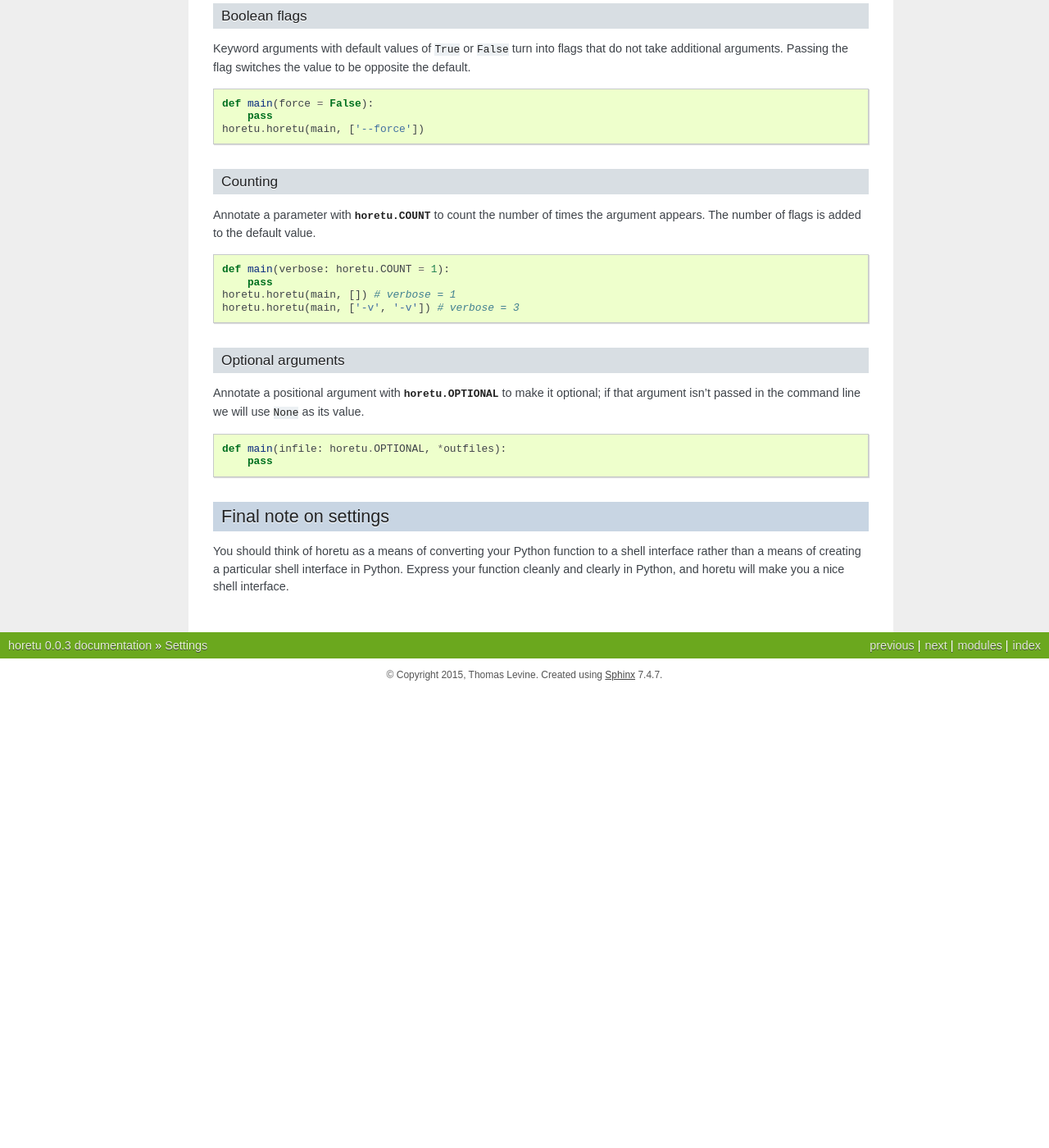
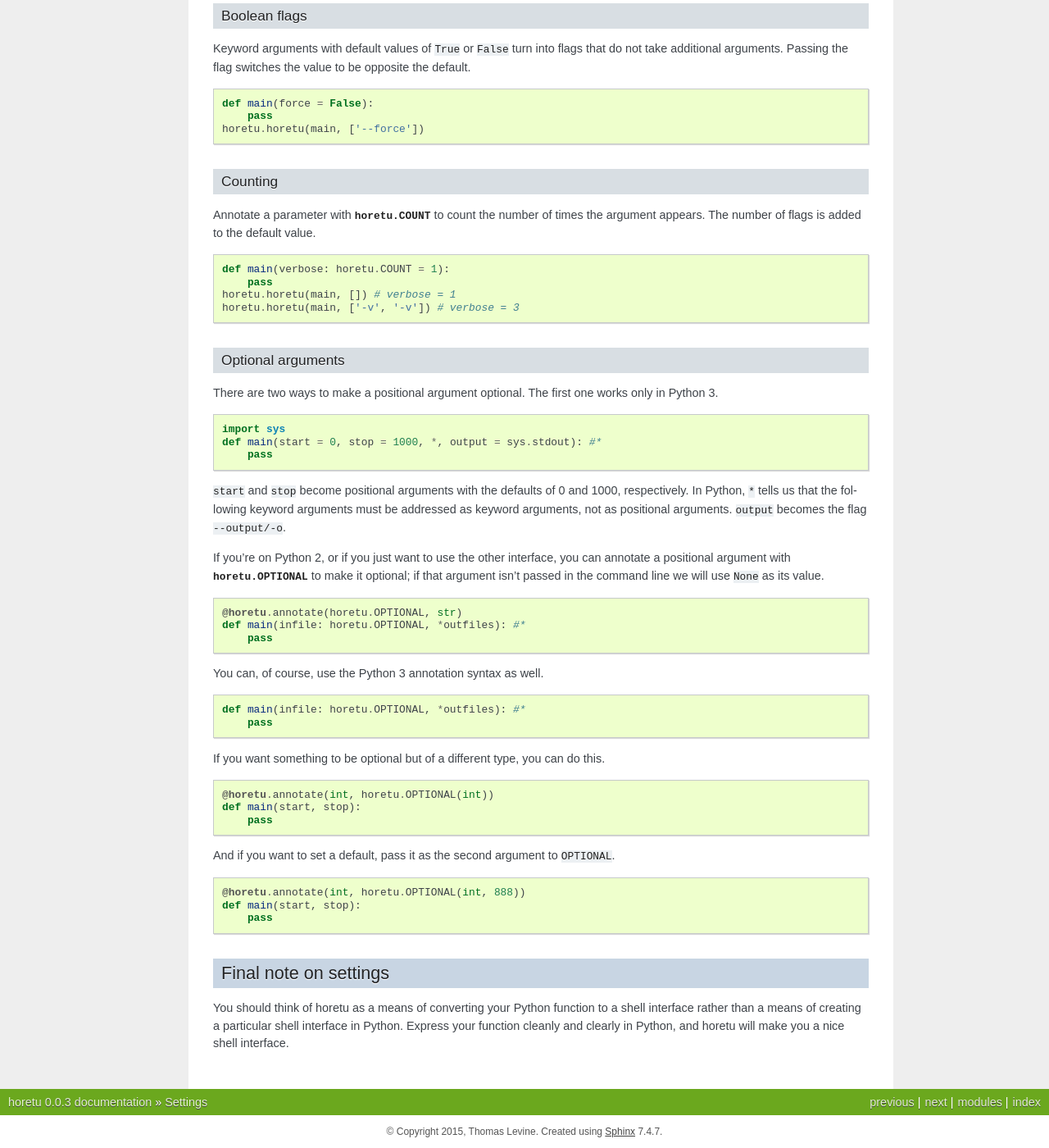
Before and after one commit to tlevine/horetu, a Sphinx documentation site: the page built from docs/settings.rst, in a window 1280 px wide and 1400 px high, scrolled down 3270 px. Shown: the whole window at 82% size. Built offline with Sphinx 7.4.7, drawn with Linux system fonts in a browser that asks for light colours; before the commit the page ends 4113 px from its top, so only the background shows below that.

Commit message:
more optional options

```diff
--- a/docs/settings.rst
+++ b/docs/settings.rst
@@ -219,13 +219,52 @@ the argument appears. The number of flags is added to the default value.
 
 Optional arguments
 ^^^^^^^^^^^^^^^^^^^^^^
-Annotate a positional argument with :py:data:`horetu.OPTIONAL` to make it
+There are two ways to make a positional argument optional.
+The first one works only in Python 3.
+
+.. testcode::
+
+    import sys
+    def main(start = 0, stop = 1000, *, output = sys.stdout): #*
+        pass
+
+``start`` and ``stop`` become positional arguments with the defaults
+of 0 and 1000, respectively. In Python, ``*`` tells us that the following
+keyword arguments must be addressed as keyword arguments, not as positional
+arguments. ``output`` becomes the flag ``--output/-o``.
+
+If you're on Python 2, or if you just want to use the other interface, you can
+annotate a positional argument with :py:data:`horetu.OPTIONAL` to make it
 optional; if that argument isn't passed in the command line we will use
 ``None`` as its value.
 
 .. testcode::
 
-    def main(infile: horetu.OPTIONAL, *outfiles):
+    @horetu.annotate(horetu.OPTIONAL, str)
+    def main(infile: horetu.OPTIONAL, *outfiles): #*
+        pass
+
+You can, of course, use the Python 3 annotation syntax as well.
+
+.. testcode::
+
+    def main(infile: horetu.OPTIONAL, *outfiles): #*
+        pass
+
+If you want something to be optional but of a different type, you can do this.
+
+.. testcode::
+
+    @horetu.annotate(int, horetu.OPTIONAL(int))
+    def main(start, stop):
+        pass
+
+And if you want to set a default, pass it as the second argument to ``OPTIONAL``.
+
+.. testcode::
+
+    @horetu.annotate(int, horetu.OPTIONAL(int, 888))
+    def main(start, stop):
         pass
 
 Final note on settings
```
Also changed, not shown: 1 other file.
